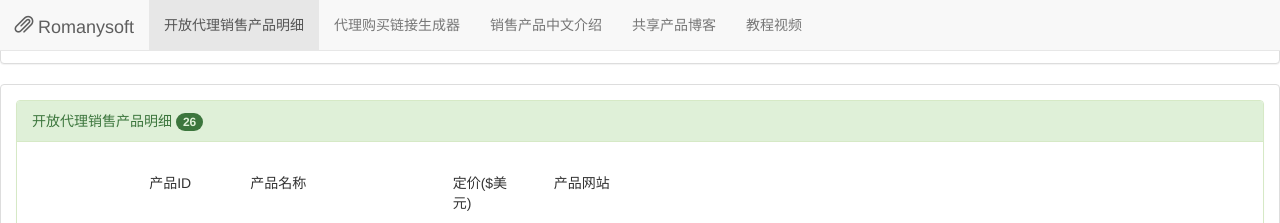
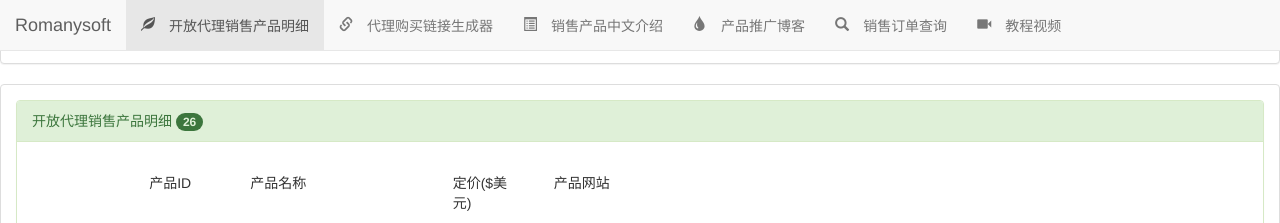
Before and after one commit to Romanysoft/CommonLib, a plain HTML site: page genbuyurl.html in a window 1280 px wide. Shown: the top 223 px of the page. Drawn offline with Linux system fonts and the light colour scheme.

Commit message:
添加 销售订单查询链接

```diff
--- a/genbuyurl.html
+++ b/genbuyurl.html
@@ -21,17 +21,18 @@
         <span class="icon-bar"></span>
         <span class="icon-bar"></span>
       </button>
-      <a class="navbar-brand" href="#"><span class="glyphicon glyphicon-paperclip" aria-hidden="true"></span> Romanysoft</a>
+      <a class="navbar-brand" href="#">Romanysoft</a>
     </div>
 
     <!-- Collect the nav links, forms, and other content for toggling -->
     <div class="collapse navbar-collapse" id="bs-example-navbar-collapse-1">
       <ul class="nav navbar-nav">
-        <li class="active"><a href="#nav-product-info">开放代理销售产品明细 <span class="sr-only">(current)</span></a></li>
-        <li><a href="#nav-product-af">代理购买链接生成器</a></li>
-        <li><a href="//romanysoft.github.io/NotePublish/" target="_blank">销售产品中文介绍</a></li>
-        <li><a href="//minisoft.logdown.com/archives" target="_blank">共享产品博客</a></li>
-        <li><a href="#nav-tutorial-videos">教程视频</a></li>
+        <li class="active"><a href="#nav-product-info"><span class="glyphicon glyphicon-leaf"/> 开放代理销售产品明细 <span class="sr-only">(current)</span></a></li>
+        <li><a href="#nav-product-af"><span class="glyphicon glyphicon-link"/> 代理购买链接生成器</a></li>
+        <li><a href="//romanysoft.github.io/NotePublish/" target="_blank"><span class="glyphicon glyphicon-list-alt"/> 销售产品中文介绍</a></li>
+        <li><a href="//minisoft.logdown.com/archives" target="_blank"><span class="glyphicon glyphicon-tint"/> 产品推广博客</a></li>
+        <li><a href="//admin.mycommerce.com/app/cp/login" target="_blank"><span class="glyphicon glyphicon-search"/> 销售订单查询</a></li>
+        <li><a href="#nav-tutorial-videos"><span class="glyphicon glyphicon-facetime-video"/> 教程视频</a></li>
       </ul>
     </div><!-- /.navbar-collapse -->
   </div><!-- /.container-fluid -->
```
